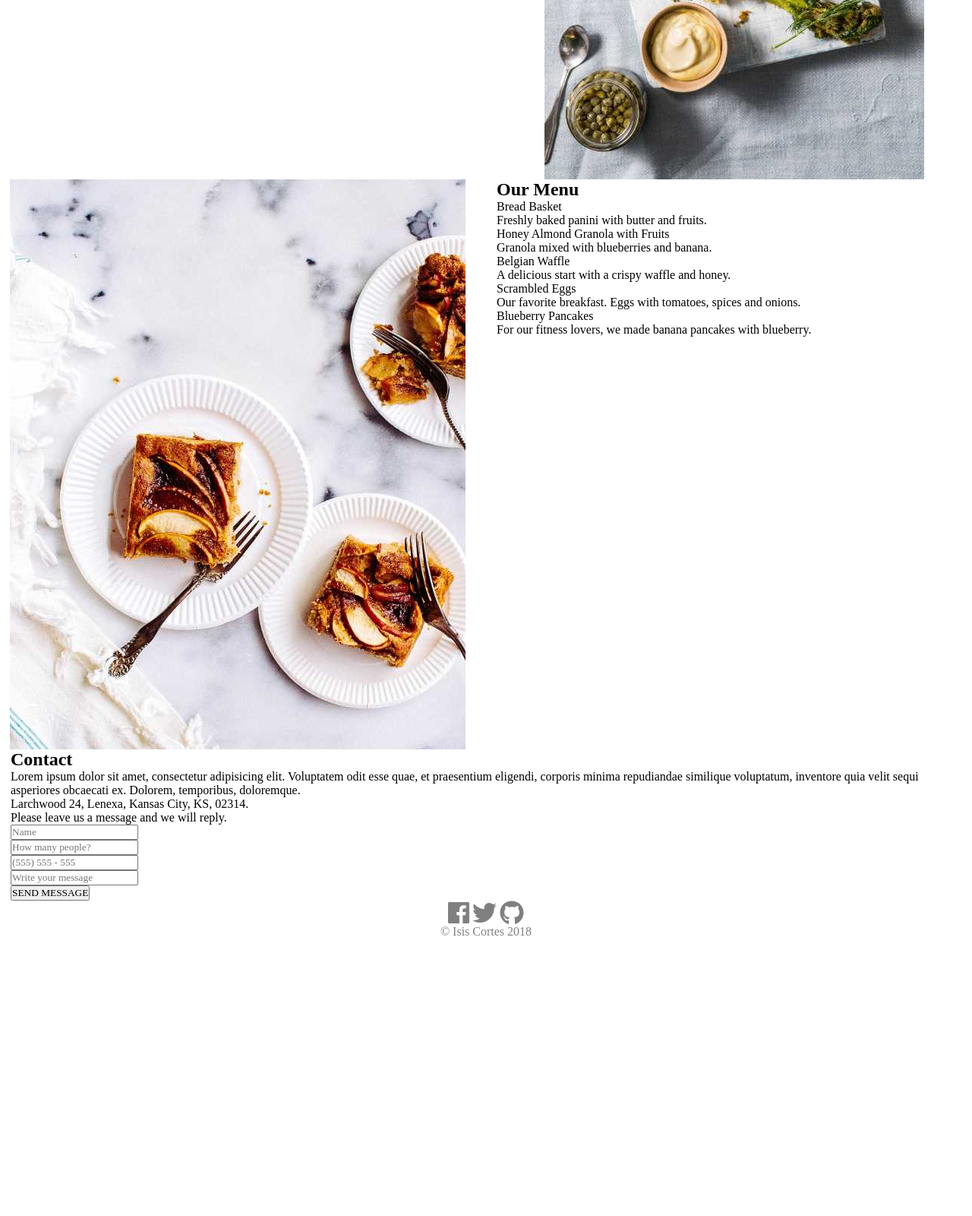
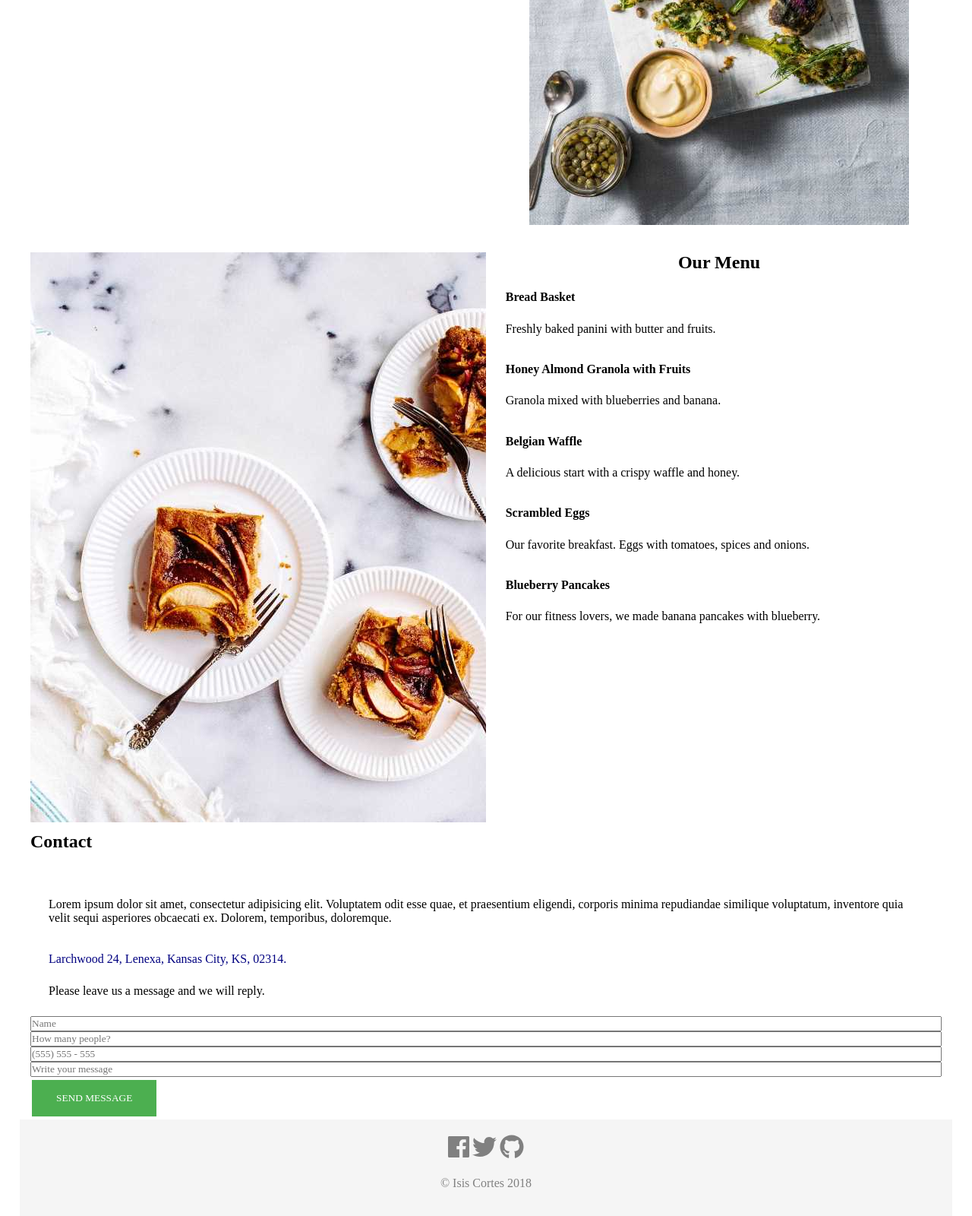
Before and after one commit to isiscortes/sass, a plain HTML site: page index.html in a window 1280 px wide. Shown: the part 1032-2632 px from the top of the page at 76% size. Before the commit the page ends 2313 px from the top, so only its background shows below. Drawn offline with Linux system fonts and the light colour scheme.

Commit message:
desktop funcional

```diff
--- a/css/style.css
+++ b/css/style.css
@@ -5,12 +5,43 @@
 
 .navbar{
 	color: #F5F5F5;
+	padding: 1%;
+}
+
+.spacing{
+	margin-top: 3%;
+	margin-bottom: 1%;
+}
+
+h1{
+	margin-top: 33%;
+	margin-left: 3%;
+}
+
+p{
+	padding: 2%;
+}
+
+.blue{
+	color: navy;
+	padding: 0%;
+	margin-left: 2%;
+}
+
+.txt_nav{
+	color: gray;
+	text-align: left;
+	padding: 0%;
 }
 
 .bold{
+	font-weight: bold;
+	margin-top: 2%;
+}
+
+a{
+	text-decoration: none;
 	color: gray;
-	text-align: left;
-	padding-left: 1%;
 }
 
 .header{
@@ -35,9 +66,33 @@
 }
 
 footer{
-    background-color:white;
+    background-color:#F5F5F5;
     color:  #808080;
     padding: 20px;
     text-align: center;
-    margin-bottom: 2%;
 }
+
+input {
+    width: 100%;
+}
+
+textarea {
+    width: 100%;
+    height: 150px;
+    padding: 12px 20px;
+    box-sizing: border-box;
+    border: 2px solid #ccc;
+    border-radius: 4px;
+    background-color: #f8f8f8;
+    resize: none;
+}
+
+button {
+    background-color: #4CAF50;
+    border: none;
+    color: white;
+    padding: 16px 32px;
+    text-decoration: none;
+    margin: 4px 2px;
+    cursor: pointer;
+}
--- a/index.html
+++ b/index.html
@@ -9,18 +9,18 @@
     <link rel="stylesheet" href="css/mediaqueries.css">
 
 </head>
-<body class="container-fluid">
+<body class="container">
 	<header>
 		<nav class="navbar">
 			<div class="row">
 				<div class="col-xs-12 col-s-12 col-md-9 col-lg-9">
-					<p class="bold"> Gourmet Catering </p>
+					<p class="txt_nav"> Gourmet Catering </p>
 				</div>
 				<div class="col md-3 col-lg-3">
 					<ul>
-						<a class="navbar-brand" href="#about"><il> ABOUT </il></a>
-						<a class="navbar-brand" href="#menu"><il> MENU </il></a>
-						<a class="navbar-brand" href="#contact"><il> CONTACT </il></a>
+						<a class="navbar-brand" href="#about"><il>  ABOUT </il></a>
+						<a class="navbar-brand" href="#menu"><il>  MENU </il></a>
+						<a class="navbar-brand" href="#contact"><il>  CONTACT </il></a>
 					</ul>
 				</div>
 			</div>
@@ -30,42 +30,40 @@
 			<h1> Le Catering </h1>
 		</div>
 	</header>
-	<section id="about" class="row">
+	<section id="about" class="row spacing">
 		<div class="col-xs-12 col-s-12 col-md-6 col-lg-6">
-			<h2> About Catering </h2>
-			<p> Tradition since 1889 </p>
+			<h2 class="texto--centrado"> About Catering </h2>
+			<p class="texto--centrado spacing"> Tradition since 1889 </p>
 			<p> Lorem ipsum dolor sit amet, consectetur adipisicing elit. Voluptatibus ab a nostrum repudiandae dolorem ut quaerat veniam asperiores, rerum voluptatem magni dolores corporis! Molestiae commodi nesciunt a, repudiandae repellendus ea.</p>
 		</div>
 		<div class="col-xs-12 col-s-12 col-md-6 col-lg-6">
 			<img class="resize" src="img/tablesetting.jpg" alt="cenital de comida">
 		</div>
 	</section>
-	<section id="menu" class="row">
+	<section id="menu" class="row spacing">
 		<div class="col-xs-12 col-s-12 col-md-6 col-lg-6">
 			<img class="resize" src="img/tablesetting2.jpg" alt="menu gourmet">
 		</div>
 		<div class="col-xs-12 col-s-12 col-md-6 col-lg-6">
-			<h2> Our Menu</h2>
-			<p> Bread Basket </p>
+			<h2 class="texto--centrado"> Our Menu</h2>
+			<p class="bold"> Bread Basket </p>
 			<p> Freshly baked panini with butter and fruits. </p>
-			<p>Honey Almond Granola with Fruits</p>
+			<p class="bold">Honey Almond Granola with Fruits</p>
 			<p> Granola mixed with blueberries and banana.</p>
-			<p>Belgian Waffle</p>
+			<p class="bold">Belgian Waffle</p>
 			<p> A delicious start with a crispy waffle and honey.</p>
-			<p>Scrambled Eggs</p>
+			<p class="bold">Scrambled Eggs</p>
 			<p> Our favorite breakfast. Eggs with tomatoes, spices and onions. </p>
-			<p>Blueberry Pancakes</p>
+			<p class="bold">Blueberry Pancakes</p>
 			<p> For our fitness lovers, we made banana pancakes with blueberry. </p>
 		</div>
 	</section>
 
-	<section id="contact">
+	<section id="contact" class="row">
 		<div class="col-xs-12 col-s-12 col-md-12 col-lg-12">
 			<h2>Contact</h2>
-			<p> Lorem ipsum dolor sit amet, consectetur adipisicing elit. Voluptatem odit esse quae, et praesentium eligendi, corporis minima repudiandae similique voluptatum, inventore quia velit sequi asperiores obcaecati ex. Dolorem, temporibus, doloremque.</p>
-
-			<p> Larchwood 24, Lenexa, Kansas City, KS, 02314.</p>
-
+			<p class="spacing"> Lorem ipsum dolor sit amet, consectetur adipisicing elit. Voluptatem odit esse quae, et praesentium eligendi, corporis minima repudiandae similique voluptatum, inventore quia velit sequi asperiores obcaecati ex. Dolorem, temporibus, doloremque.</p>
+			<p class="blue"> Larchwood 24, Lenexa, Kansas City, KS, 02314.</p>
 			<p> Please leave us a message and we will reply. </p>
 
 			<form>
@@ -77,6 +75,7 @@
 			</form>
 		</div>
 	</section>
+
 	<footer class="footer row">
 		<div class="col-xs-12 col-s-12 col-md-12 col-lg-12">
 			<div class="bloquefooter">
```
